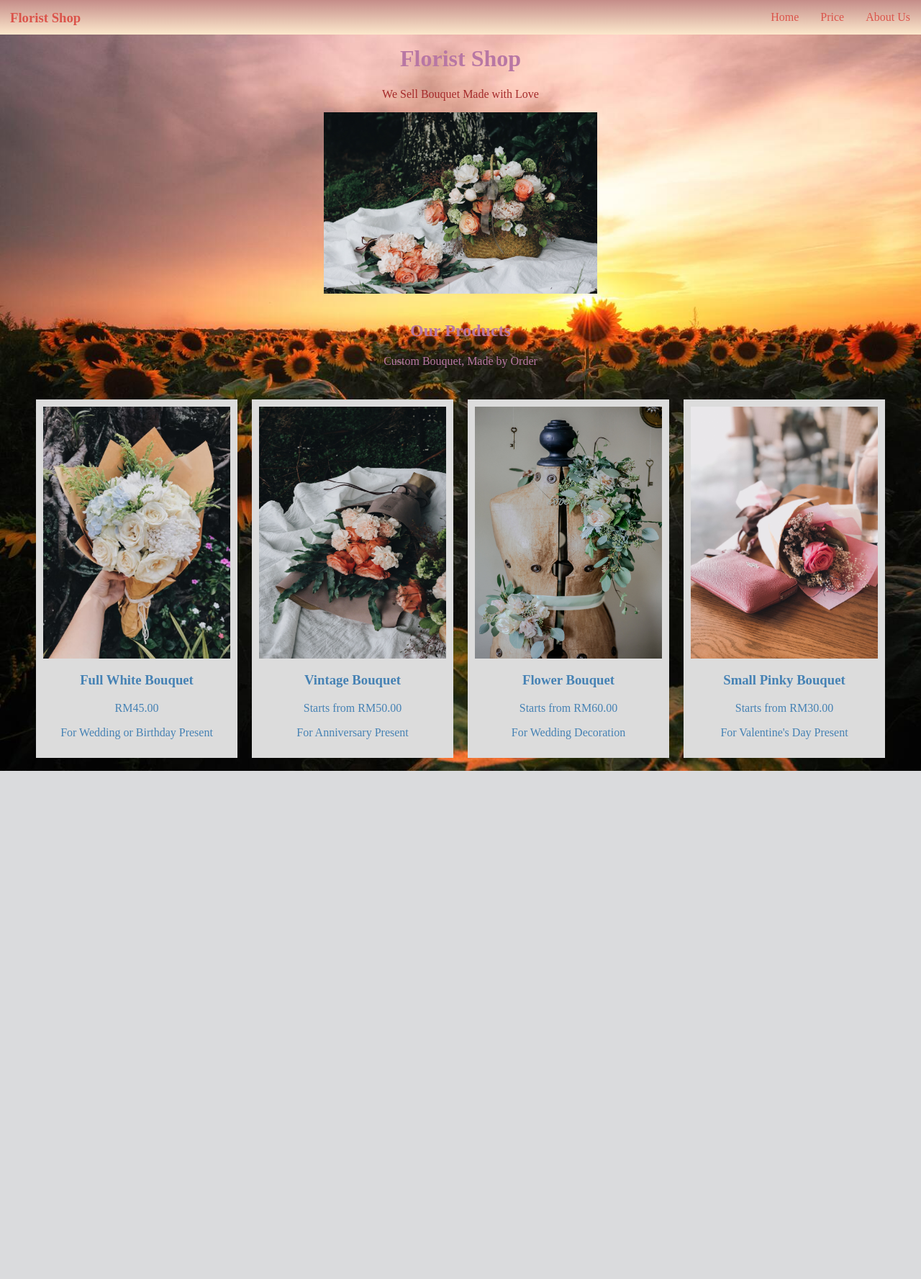
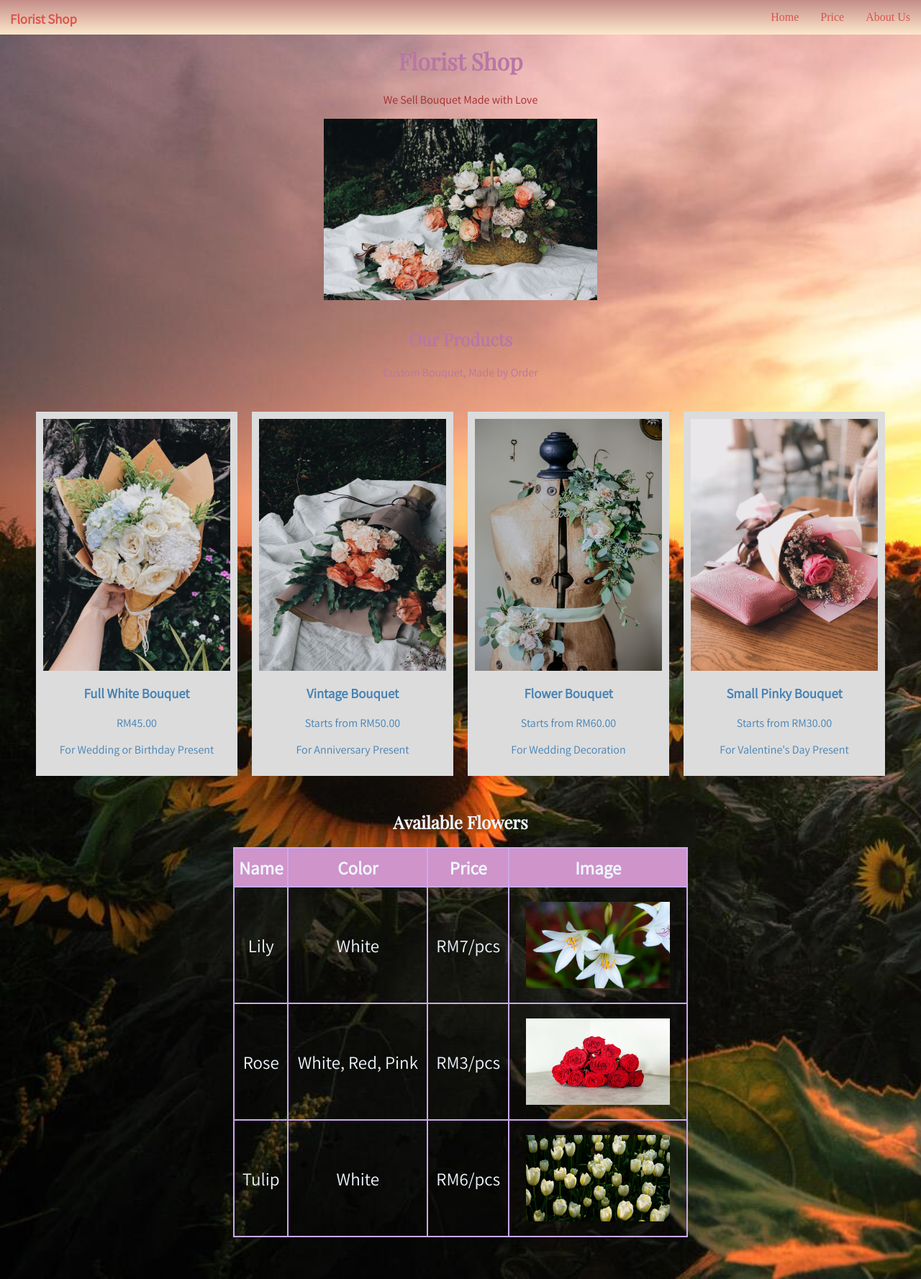
Before and after one commit to zhafranzainal/basic_web, a PHP site: page / in a window 1280 px wide. Shown: the whole page at 72% size. Before the commit the page ends 1071 px from the top, so only its background shows below. Run offline with PHP 8.4, Linux system fonts and the light colour scheme.

Commit message:
Add product table

```diff
--- a/Meeting 4 - Table/florist-shop/index.html
+++ b/Meeting 4 - Table/florist-shop/index.html
@@ -2,11 +2,17 @@
 <html>
 
 <head>
+
     <title>Florist Shop</title>
+
     <link rel="stylesheet" type="text/css" href="styles.css">
+
+    <link href="https://fonts.googleapis.com/css2?family=Assistant&family=Playfair+Display&display=swap"
+        rel="stylesheet">
+
 </head>
 
-<body>
+<body class="header">
 
     <header>
         <div class="main-header">
@@ -73,6 +79,49 @@
             </div>
 
         </section>
+        <br>
+
+        <section>
+
+            <h2 class="header">Available Flowers</h2>
+
+            <div class="items">
+
+                <table>
+
+                    <tr>
+                        <th>Name</th>
+                        <th>Color</th>
+                        <th>Price</th>
+                        <th>Image</th>
+                    </tr>
+
+                    <tr>
+                        <td>Lily</td>
+                        <td>White</td>
+                        <td>RM7/pcs</td>
+                        <td><img src="assets/white_lily.jpg" class="table-col"></td>
+                    </tr>
+
+                    <tr>
+                        <td>Rose</td>
+                        <td>White, Red, Pink</td>
+                        <td>RM3/pcs</td>
+                        <td><img src="assets/red_rose.jpg" class="table-col"></td>
+                    </tr>
+
+                    <tr>
+                        <td>Tulip</td>
+                        <td>White</td>
+                        <td>RM6/pcs</td>
+                        <td><img src="assets/white_tulip.jpg" class="table-col"></td>
+                    </tr>
+
+                </table>
+
+            </div>
+
+        </section>
 
     </main>
 
--- a/Meeting 4 - Table/florist-shop/styles.css
+++ b/Meeting 4 - Table/florist-shop/styles.css
@@ -2,12 +2,14 @@ h1,
 h2 {
     text-align: center;
     color: rgb(184, 119, 164);
+    font-family: 'Playfair Display', sans-serif;
 }
 
 h3,
 p {
     text-align: center;
     color: steelblue;
+    font-family: 'Assistant', sans-serif;
 }
 
 body {
@@ -25,6 +27,11 @@ img {
     margin-left: auto;
     margin-right: auto;
     display: block;
+}
+
+.header {
+    text-align: center;
+    color: aliceblue;
 }
 
 .main-header {
@@ -95,3 +102,36 @@ a:hover {
     width: 350px;
     height: 240px;
 }
+
+.table-col {
+    height: 120px;
+    width: 200px;
+    padding: 10px;
+}
+
+table,
+th,
+td {
+    border: 2px solid #ccaaeb;
+    border-collapse: collapse;
+    margin-bottom: 50px;
+    font-size: 25px;
+    font-family: 'Assistant', sans-serif;
+}
+
+table {
+    width: 50%;
+    background-color: transparent;
+}
+
+th {
+    text-align: center;
+    height: 50px;
+    background-color: rgb(207, 148, 202)
+}
+
+td {
+    text-align: center;
+    height: 30px;
+    padding: 10px;
+}
```
